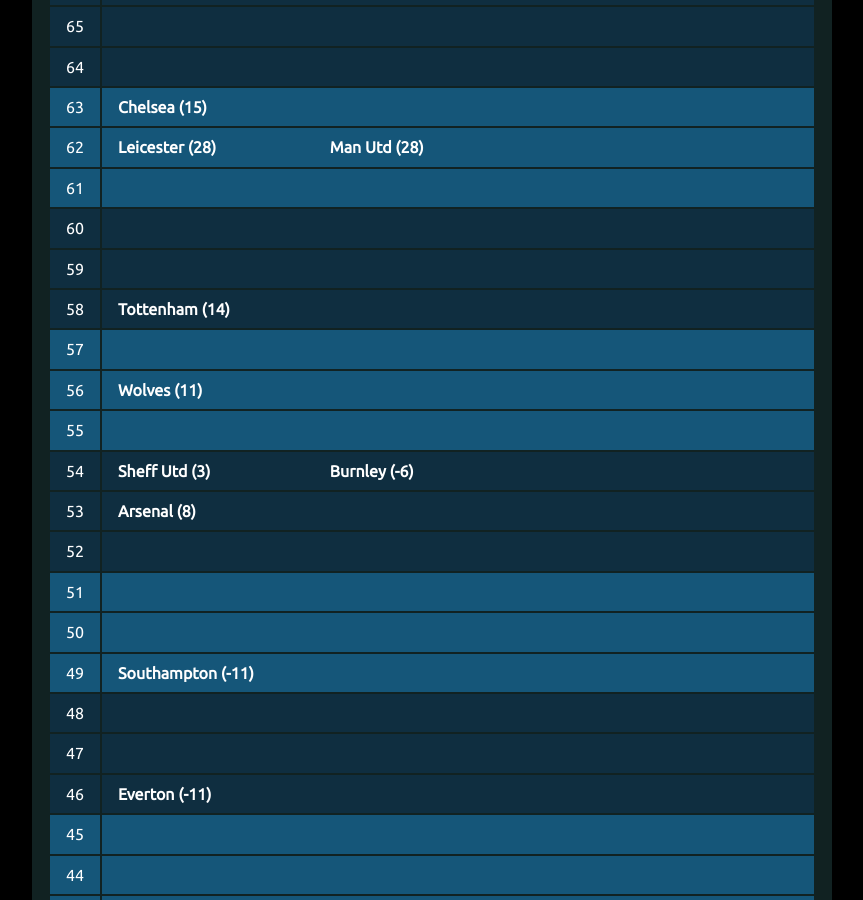
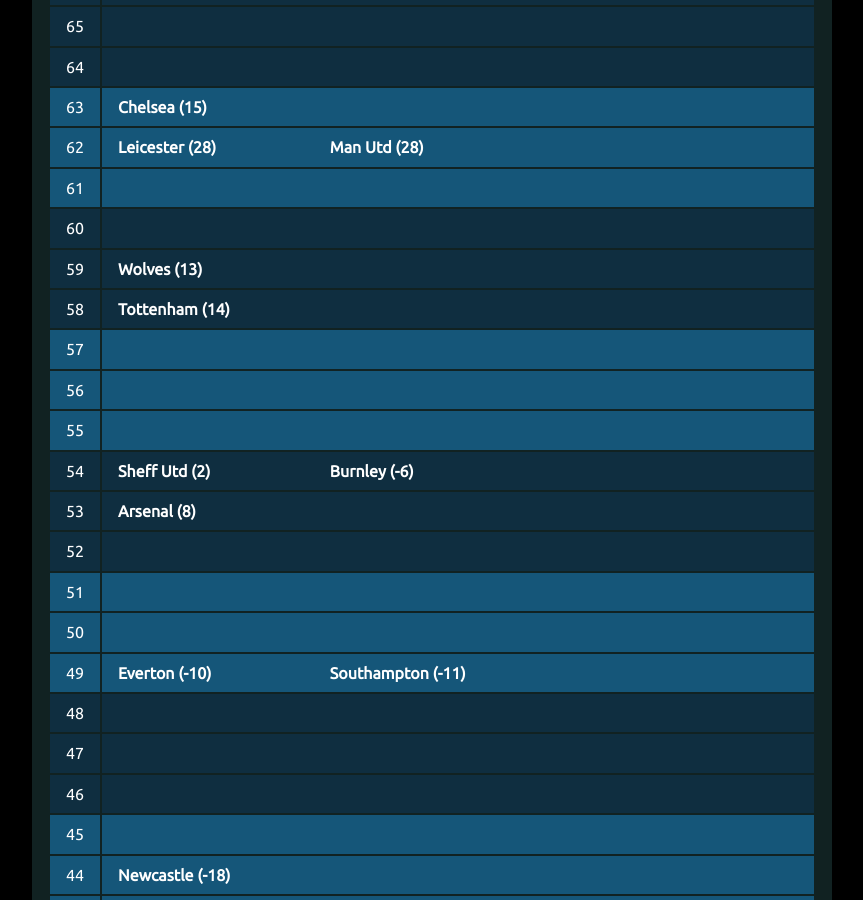
Before and after one commit to muru/muru.github.io, a Jekyll site: the page built from resources.md, in a window 1280 px wide and 900 px high, scrolled down 2967 px. Shown: the whole window, without its empty margins (208-1071 px from the left). Built offline with Jekyll 4.4.1, drawn with Linux system fonts in a browser that asks for light colours; some of the changed text lies outside the part shown.

Commit message:
updated cann-table: Wed 22 Jul 00:02:00 JST 2020

```diff
--- a/cann-table.html
+++ b/cann-table.html
@@ -178,6 +178,7 @@
 	<tr class="cann-row-2">
 		<td class="cann-point"> 59 </td>
 		<td class="cann-clubs">
+			<span class="club-name"> Wolves (13) </span>
 		</td>
  	</tr>
 	<tr class="cann-row-2">
@@ -194,7 +195,6 @@
 	<tr class="cann-row-1">
 		<td class="cann-point"> 56 </td>
 		<td class="cann-clubs">
-			<span class="club-name"> Wolves (11) </span>
 		</td>
  	</tr>
 	<tr class="cann-row-1">
@@ -205,7 +205,7 @@
 	<tr class="cann-row-2">
 		<td class="cann-point"> 54 </td>
 		<td class="cann-clubs">
-			<span class="club-name"> Sheff Utd (3) </span>
+			<span class="club-name"> Sheff Utd (2) </span>
 			<span class="club-name"> Burnley (-6) </span>
 		</td>
  	</tr>
@@ -233,6 +233,7 @@
 	<tr class="cann-row-1">
 		<td class="cann-point"> 49 </td>
 		<td class="cann-clubs">
+			<span class="club-name"> Everton (-10) </span>
 			<span class="club-name"> Southampton (-11) </span>
 		</td>
  	</tr>
@@ -249,7 +250,6 @@
 	<tr class="cann-row-2">
 		<td class="cann-point"> 46 </td>
 		<td class="cann-clubs">
-			<span class="club-name"> Everton (-11) </span>
 		</td>
  	</tr>
 	<tr class="cann-row-1">
@@ -260,18 +260,18 @@
 	<tr class="cann-row-1">
 		<td class="cann-point"> 44 </td>
 		<td class="cann-clubs">
+			<span class="club-name"> Newcastle (-18) </span>
 		</td>
  	</tr>
 	<tr class="cann-row-1">
 		<td class="cann-point"> 43 </td>
 		<td class="cann-clubs">
-			<span class="club-name"> Newcastle (-18) </span>
 		</td>
  	</tr>
 	<tr class="cann-row-2">
 		<td class="cann-point"> 42 </td>
 		<td class="cann-clubs">
-			<span class="club-name"> Crystal Palace (-17) </span>
+			<span class="club-name"> Crystal Palace (-19) </span>
 		</td>
  	</tr>
 	<tr class="cann-row-2">
@@ -292,13 +292,13 @@
 	<tr class="cann-row-1">
 		<td class="cann-point"> 38 </td>
 		<td class="cann-clubs">
+			<span class="club-name"> Brighton (-16) </span>
 		</td>
  	</tr>
 	<tr class="cann-row-1">
 		<td class="cann-point"> 37 </td>
 		<td class="cann-clubs">
 			<span class="club-name"> West Ham (-13) </span>
-			<span class="club-name"> Brighton (-16) </span>
 		</td>
  	</tr>
 	<tr class="cann-row-2">
```
Also changed, not shown: other parts of cann-table.html (+1 -1 lines).
